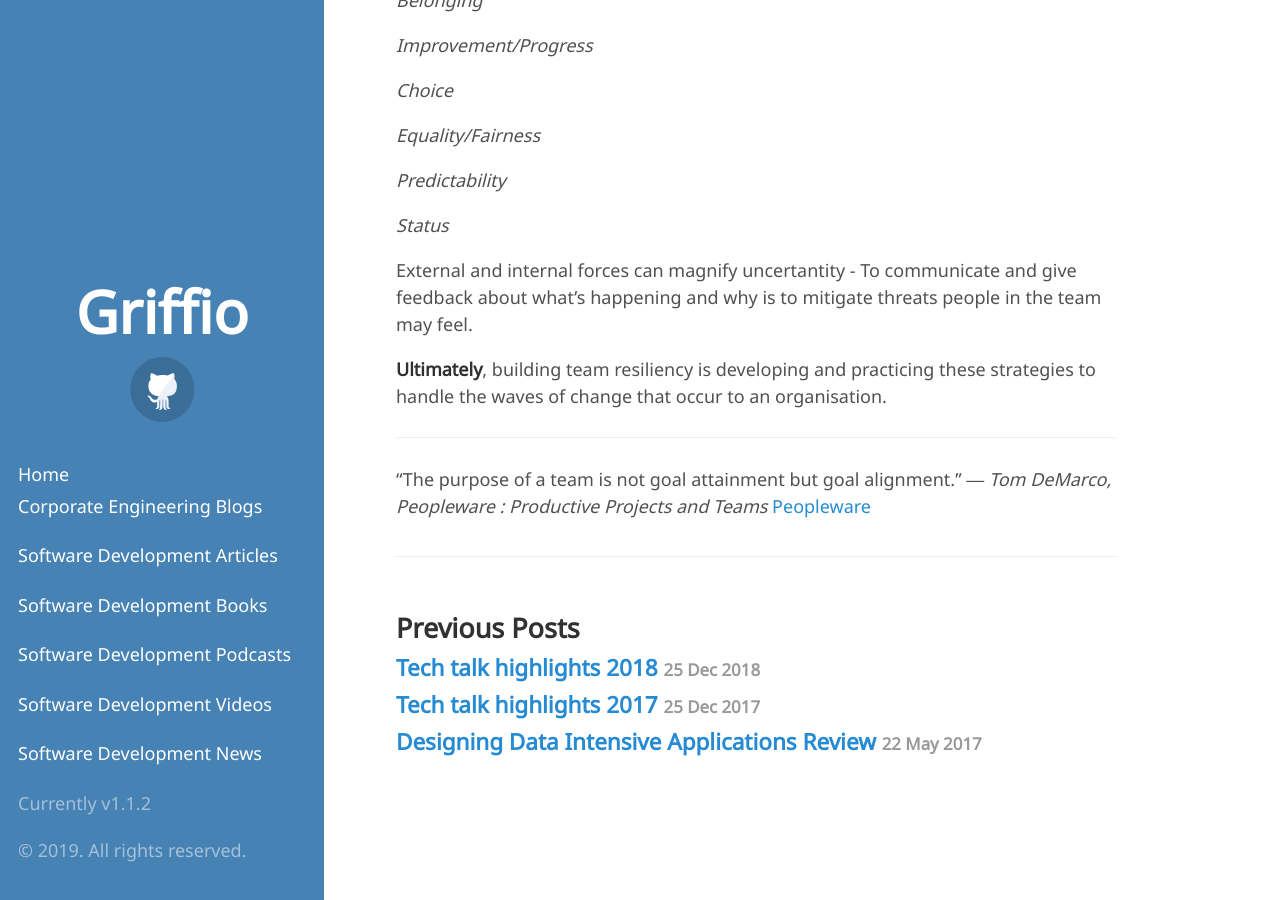
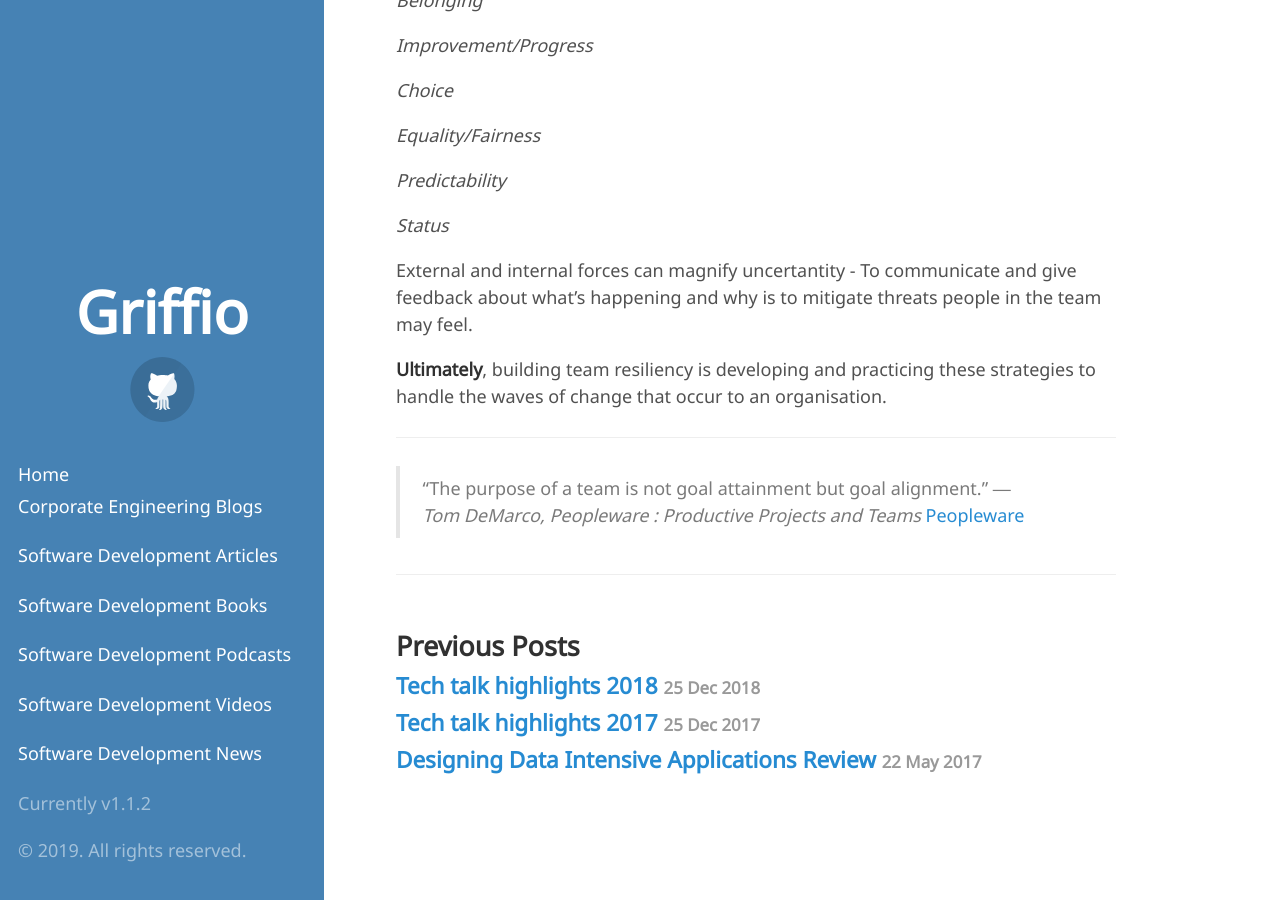
Before and after one commit to griffio/griffio.github.io, a Jekyll site: the page built from _posts/2019-06-16-Resilient-Management-Review.md, in a window 1280 px wide and 900 px high, scrolled down 1491 px. Built offline with Jekyll 4.4.1, drawn with Linux system fonts in a browser that asks for light colours; some web fonts are replaced.

Commit message:
Update 2019-06-16-Resilient-Management-Review.md

```diff
--- a/_posts/2019-06-16-Resilient-Management-Review.md
+++ b/_posts/2019-06-16-Resilient-Management-Review.md
@@ -55,5 +55,5 @@ External and internal forces can magnify uncertantity - To communicate and give
 
 ---
 
-"The purpose of a team is not goal attainment but goal alignment." ― *Tom DeMarco, Peopleware : Productive Projects and Teams*
+>"The purpose of a team is not goal attainment but goal alignment." ― *Tom DeMarco, Peopleware : Productive Projects and Teams*
 [Peopleware](https://www.goodreads.com/book/show/67825.Peopleware)
```
